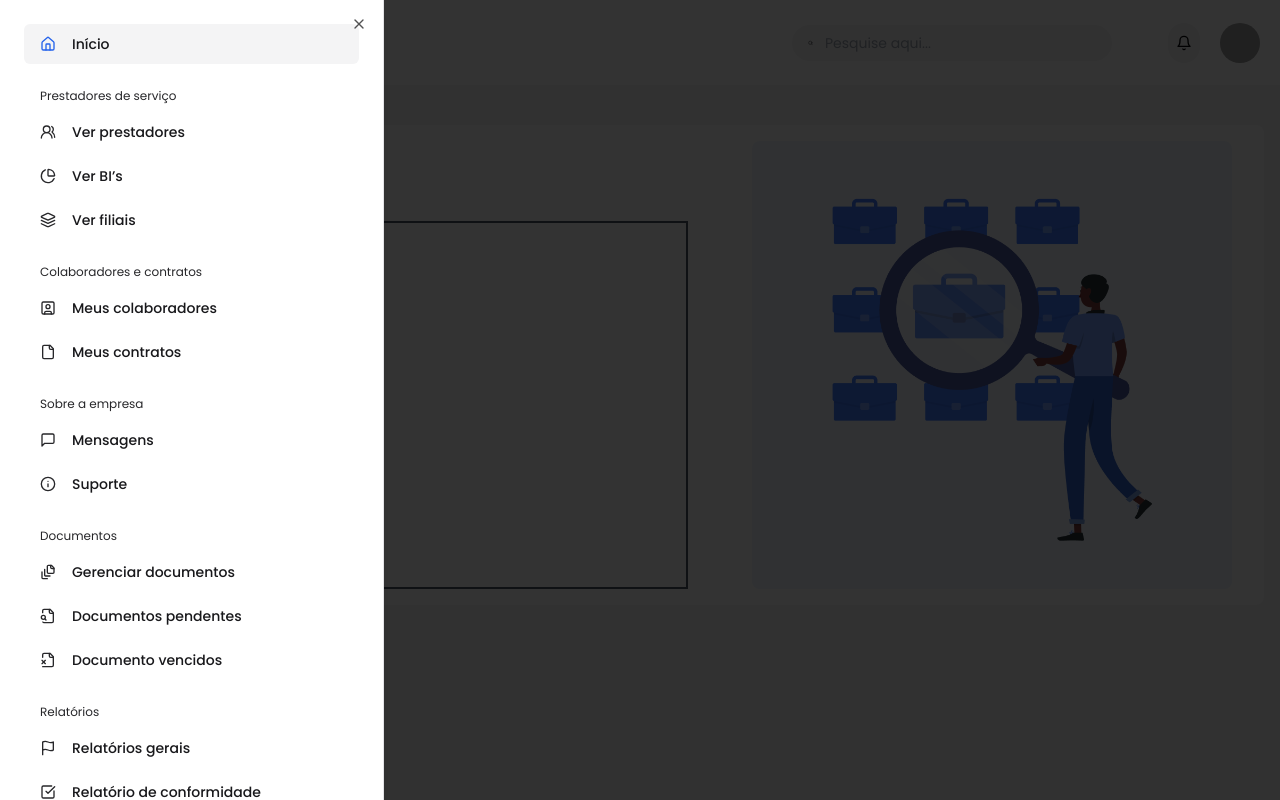
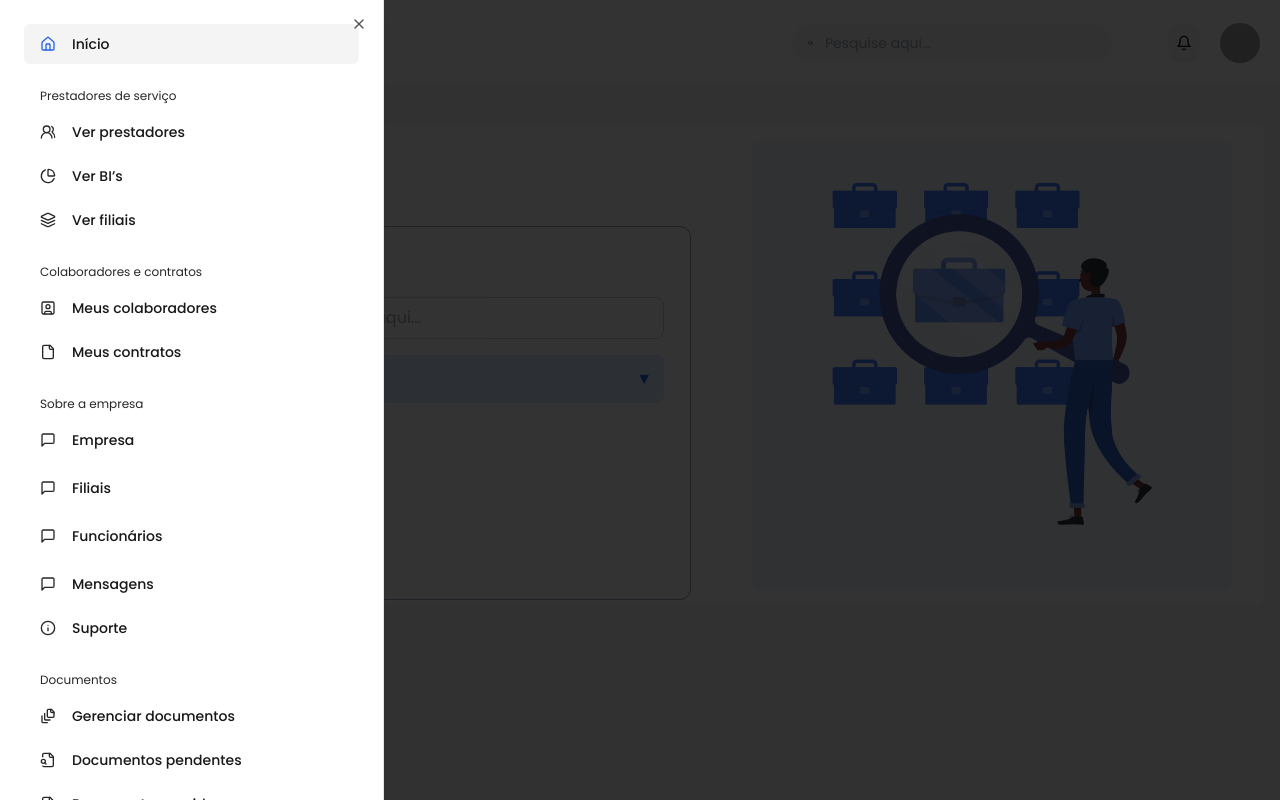
Before and after one commit to veridiontech/realiza, a React (Vite) app: page /selectClient in a window 1280 px wide. Both pictures are taken after a click on the button 36 px from the left and 42 px from the top of the page. Built offline with nearby package versions, Linux system fonts and the light colour scheme; grey boxes are pictures that could not be loaded.

Commit message:
enterprise

```diff
--- a/src/components/header/header.tsx
+++ b/src/components/header/header.tsx
@@ -42,10 +42,12 @@ export function Header() {
           >
             <Bell size={24} />
           </Button>
-          <Avatar>
-            <AvatarImage src="https://github.com/shadcn.png" />
-            <AvatarFallback>CN</AvatarFallback>
-          </Avatar>
+          <Link to={"/profile-user"}>
+            <Avatar>
+              <AvatarImage src="https://github.com/shadcn.png" />
+              <AvatarFallback>CN</AvatarFallback>
+            </Avatar>
+          </Link>
         </div>
       </div>
     </header>
--- a/src/components/header/lateralMenu.tsx
+++ b/src/components/header/lateralMenu.tsx
@@ -65,6 +65,24 @@ export function LateralMenu() {
       <Button variant={'ghost'} className="mt-2 w-full justify-start px-4 py-2">
         <MessageSquare className="size-4 text-zinc-800" />
         <span className="ml-2 text-sm font-medium text-zinc-900">
+          Empresa
+        </span>
+      </Button>
+      <Button variant={'ghost'} className="mt-2 w-full justify-start px-4 py-2">
+        <MessageSquare className="size-4 text-zinc-800" />
+        <span className="ml-2 text-sm font-medium text-zinc-900">
+          Filiais
+        </span>
+      </Button>
+      <Button variant={'ghost'} className="mt-2 w-full justify-start px-4 py-2">
+        <MessageSquare className="size-4 text-zinc-800" />
+        <span className="ml-2 text-sm font-medium text-zinc-900">
+          Funcionários
+        </span>
+      </Button>
+      <Button variant={'ghost'} className="mt-2 w-full justify-start px-4 py-2">
+        <MessageSquare className="size-4 text-zinc-800" />
+        <span className="ml-2 text-sm font-medium text-zinc-900">
           Mensagens
         </span>
       </Button>
--- a/src/pages/auth/selectClient.tsx
+++ b/src/pages/auth/selectClient.tsx
@@ -1,23 +1,89 @@
-import selectClientImage from '@/assets/selectClientImage.png'
+import { useState } from "react";
+import selectClientImage from "@/assets/selectClientImage.png";
 
-export function SelectClient (){
-    return(
-        <div className="flex justify-center min-h-full m-10">
+export function SelectClient() {
+  const [searchTerm, setSearchTerm] = useState("");
+  const [isDropdownOpen, setIsDropdownOpen] = useState(false);
+  const [selectedClient, setSelectedClient] = useState("");
 
-            <div className="flex justify-between bg-white w-[80rem] h-[30rem] rounded-lg">
-            <div className="m-8">
+  const clients = [
+    "Distribuidora de gás LTDA",
+    "InovaTech Solutions",
+    "UrbanWear Co.",
+    "UrbanWear Co.",
+    "UrbanWear Co.",
+    "UrbanWear Co.",
+    "UrbanWear Co.",
+    "UrbanWear Co.",
+    "UrbanWear Co.",
+  ];
 
-                <h1>Escolha seu ambiente</h1>
+  const filteredClients = clients.filter((client) =>
+    client.toLowerCase().includes(searchTerm.toLowerCase())
+  );
 
-                <div className=' w-[40rem] h-[23rem] mt-10 border-gray-600 border-2 p-6'>
-                    <h2>Selecione um Cliente</h2>
+  return (
+    <div className="flex justify-center min-h-full m-10">
+      <div className="flex justify-between bg-white w-[80rem] h-[30rem] rounded-lg">
+        <div className="m-8">
+          <h1 className="text-2xl font-semibold">Escolha seu ambiente</h1>
+
+          <div className="w-[40rem] h-[23rem] mt-10 outline outline-offset-2 outline-1 outline-slate-400 rounded-lg p-6">
+            <h2 className="text-xl font-medium mb-4">Selecione um Cliente</h2>
+
+            <div className="relative mb-4">
+              <input
+                type="text"
+                placeholder="🔍 Procure por clientes cadastrados aqui..."
+                className="w-full p-2 border border-gray-300 rounded-lg focus:outline-blue-400"
+                value={searchTerm}
+                onChange={(e) => setSearchTerm(e.target.value)}
+              />
+            </div>
+
+            <div className="relative">
+              <button
+                onClick={() => setIsDropdownOpen(!isDropdownOpen)}
+                className="w-full p-3 bg-blue-100 text-blue-600 font-medium rounded-lg flex justify-between items-center focus:outline-none"
+              >
+                {selectedClient || "Selecionar Cliente"}
+                <span>{isDropdownOpen ? "▲" : "▼"}</span>
+              </button>
+
+              {isDropdownOpen && (
+                <div
+                  className="absolute w-full mt-2 bg-white border border-gray-300 rounded-lg shadow-lg max-h-40 overflow-y-auto z-10"
+                >
+                  {filteredClients.length > 0 ? (
+                    filteredClients.map((client, index) => (
+                      <div
+                        key={index}
+                        onClick={() => {
+                          setSelectedClient(client);
+                          setIsDropdownOpen(false);
+                        }}
+                        className="p-2 hover:bg-blue-100 cursor-pointer"
+                      >
+                        {client}
+                      </div>
+                    ))
+                  ) : (
+                    <div className="p-2 text-gray-500">Nenhum cliente encontrado</div>
+                  )}
                 </div>
+              )}
+            </div>
+          </div>
+        </div>
 
-            </div>
-            <div className="mx-8 my-4 w-[30rem] h-[28rem] rounded-lg bg-blue-50 ">
-                <img src={selectClientImage} alt="imagem de seleção de cliente" />
-            </div>
-            </div>
+        <div className="mx-8 my-4 w-[30rem] h-[28rem] rounded-lg bg-blue-50">
+          <img
+            src={selectClientImage}
+            alt="imagem de seleção de cliente"
+            className="object-cover w-full h-full rounded-lg"
+          />
         </div>
-    )
+      </div>
+    </div>
+  );
 }
```
